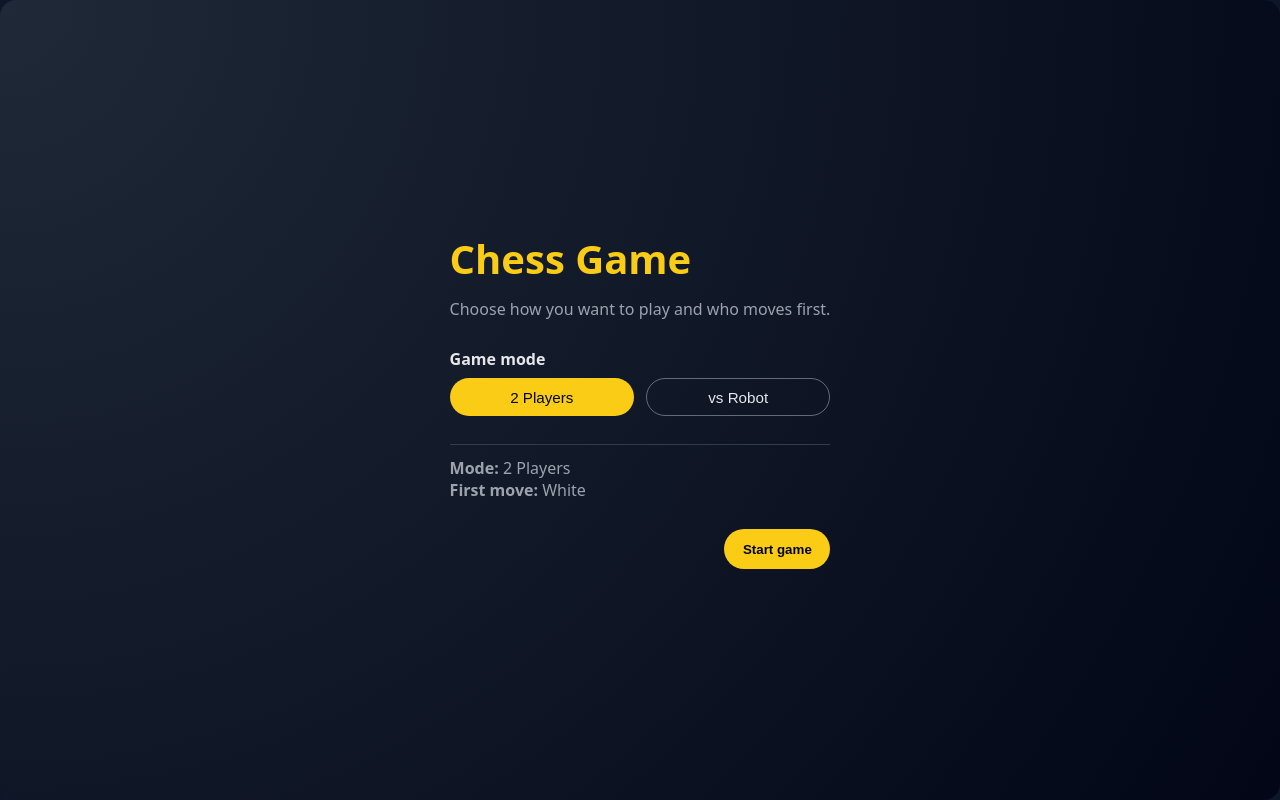
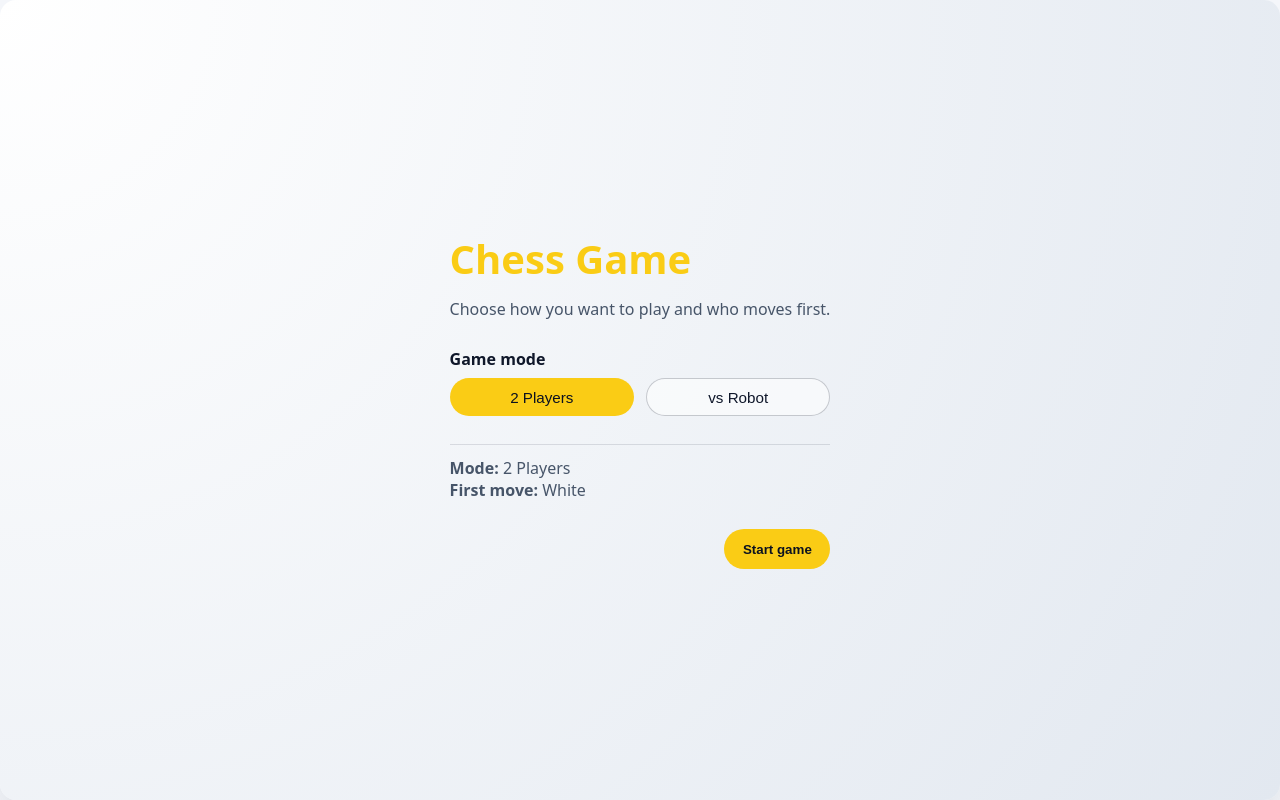
Before and after one commit to varspijoyan/chess-project, a React (Vite) app: page / in a window 1280 px wide. Built offline with nearby package versions, Linux system fonts and the light colour scheme.

Commit message:
Change entire ui

```diff
--- a/src/App.css
+++ b/src/App.css
@@ -1,10 +1,16 @@
  :root {
-  --bg-color: #0f172a;
-  --text-color: #e5e7eb;
+ --bg-color: #f5f7fb;
+ --text-color: #0f172a;
+ --muted-text: #475569;
   --accent-color: #facc15;
-  --card-bg: radial-gradient(circle at top left, #1f2937, #020617);
+ --text-on-accent: #0b1220;
+ --surface-bg: rgba(255, 255, 255, 0.72);
+ --surface-strong: #ffffff;
+ --card-bg: radial-gradient(circle at top left, #ffffff, #e2e8f0);
+ --border-color: rgba(15, 23, 42, 0.12);
+ --border-strong: rgba(15, 23, 42, 0.22);
   --border-radius-lg: 1rem;
-  --shadow-strong: 0 25px 50px -12px rgba(15, 23, 42, 0.9);
+ --shadow-strong: 0 25px 50px -12px rgba(15, 23, 42, 0.18);
 }
 
 *,
@@ -41,5 +47,5 @@ body {
 
 .App p {
   font-size: 1rem;
-  color: #9ca3af;
+  color: var(--muted-text);
 }
--- a/src/components/ChessBoard.tsx
+++ b/src/components/ChessBoard.tsx
@@ -1,6 +1,7 @@
 import React from "react";
 import "../styles/board.css";
-import type { Board, Piece, PlayerColor, Square } from "../types";
+import type { Board, Square } from "../types";
+import { PieceIcon } from "./PieceIcon";
 
 export interface ChessBoardProps {
   board: Board;
@@ -8,14 +9,6 @@ export interface ChessBoardProps {
   legalTargets: Square[];
   onSquareClick: (sq: Square) => void;
 }
-
-const pieceToSymbol = (piece: Piece): string => {
-  const map: Record<PlayerColor, Record<Piece["type"], string>> = {
-    white: { k: "♔", q: "♕", r: "♖", b: "♗", n: "♘", p: "♙" },
-    black: { k: "♚", q: "♛", r: "♜", b: "♝", n: "♞", p: "♟" }
-  };
-  return map[piece.color][piece.type];
-};
 
 const sameSquare = (a: Square, b: Square) => a.x === b.x && a.y === b.y;
 
@@ -53,9 +46,7 @@ export const ChessBoard: React.FC<ChessBoardProps> = ({
               aria-label={`Square ${String.fromCharCode(97 + x)}${8 - y}`}
             >
               {cell ? (
-                <span className="board__piece" aria-hidden="true">
-                  {pieceToSymbol(cell)}
-                </span>
+                <PieceIcon piece={cell} />
               ) : null}
               {isLegal ? <span className="board__dot" aria-hidden="true" /> : null}
             </button>
--- /dev/null
+++ b/src/components/PieceIcon.tsx
@@ -0,0 +1,45 @@
+import React from "react";
+import type { Piece, PieceType, PlayerColor } from "../types";
+
+type Props = {
+  piece: Pick<Piece, "type" | "color">;
+  className?: string;
+};
+
+const WIKI_BASE = "https://upload.wikimedia.org/wikipedia/commons";
+
+// Cburnett SVG set (widely used). These are transparent-background 45x45 assets.
+// Note: URLs are hard-coded to stable upload.wikimedia paths.
+const SRC: Record<PlayerColor, Record<PieceType, string>> = {
+  white: {
+    k: `${WIKI_BASE}/4/42/Chess_klt45.svg`,
+    q: `${WIKI_BASE}/1/15/Chess_qlt45.svg`,
+    r: `${WIKI_BASE}/7/72/Chess_rlt45.svg`,
+    b: `${WIKI_BASE}/b/b1/Chess_blt45.svg`,
+    n: `${WIKI_BASE}/7/70/Chess_nlt45.svg`,
+    p: `${WIKI_BASE}/4/45/Chess_plt45.svg`
+  },
+  black: {
+    k: `${WIKI_BASE}/f/f0/Chess_kdt45.svg`,
+    q: `${WIKI_BASE}/4/47/Chess_qdt45.svg`,
+    r: `${WIKI_BASE}/f/ff/Chess_rdt45.svg`,
+    b: `${WIKI_BASE}/9/98/Chess_bdt45.svg`,
+    n: `${WIKI_BASE}/e/ef/Chess_ndt45.svg`,
+    p: `${WIKI_BASE}/c/c7/Chess_pdt45.svg`
+  }
+};
+
+export const PieceIcon: React.FC<Props> = ({ piece, className }) => {
+  const src = SRC[piece.color][piece.type];
+
+  return (
+    <img
+      className={["board__pieceImg", className].filter(Boolean).join(" ")}
+      src={src}
+      alt=""
+      aria-hidden="true"
+      draggable={false}
+      loading="lazy"
+    />
+  );
+};
--- a/src/styles/board.css
+++ b/src/styles/board.css
@@ -5,7 +5,7 @@
   grid-template-columns: repeat(8, 1fr);
   border-radius: 0.75rem;
   overflow: hidden;
-  border: 1px solid rgba(55, 65, 81, 0.9);
+  border: 1px solid var(--border-strong);
 }
 
 .board__square {
@@ -20,11 +20,11 @@
 }
 
 .board__square--light {
-  background-color: #cbd5e1;
+  background-color: #f3e6c6;
 }
 
 .board__square--dark {
-  background-color: #334155;
+  background-color: #b58863;
 }
 
 .board__square--selected {
@@ -36,11 +36,11 @@
   box-shadow: inset 0 0 0 3px rgba(250, 204, 21, 0.35);
 }
 
-.board__piece {
-  font-size: clamp(24px, 5vw, 40px);
-  line-height: 1;
+.board__pieceImg {
+  width: clamp(28px, 5.6vw, 44px);
+  height: auto;
   user-select: none;
-  filter: drop-shadow(0 2px 1px rgba(0, 0, 0, 0.35));
+  filter: drop-shadow(0 2px 1px rgba(15, 23, 42, 0.18));
 }
 
 .board__dot {
@@ -48,5 +48,5 @@
   width: 12px;
   height: 12px;
   border-radius: 999px;
-  background-color: rgba(15, 23, 42, 0.35);
+  background-color: rgba(15, 23, 42, 0.22);
 }
--- a/src/styles/game-setup.css
+++ b/src/styles/game-setup.css
@@ -18,7 +18,7 @@
 
 .game-setup__subtitle {
   font-size: 0.95rem;
-  color: #9ca3af;
+  color: var(--muted-text);
 }
 
 .game-setup__options {
@@ -46,9 +46,9 @@
   flex: 1;
   padding: 0.6rem 0.9rem;
   border-radius: 999px;
-  border: 1px solid rgba(156, 163, 175, 0.6);
-  background: transparent;
-  color: inherit;
+  border: 1px solid var(--border-strong);
+  background: rgba(255, 255, 255, 0.55);
+  color: var(--text-color);
   font-size: 0.95rem;
   cursor: pointer;
   transition:
@@ -61,19 +61,20 @@
 .game-setup__button:hover {
   transform: translateY(-1px);
   border-color: var(--accent-color);
+  background-color: rgba(250, 204, 21, 0.14);
 }
 
 .game-setup__button--active {
   background-color: var(--accent-color);
-  color: #020617;
+  color: var(--text-on-accent);
   border-color: transparent;
 }
 
 .game-setup__summary {
   text-align: left;
   font-size: 0.95rem;
-  color: #d1d5db;
-  border-top: 1px solid rgba(55, 65, 81, 0.9);
+  color: var(--muted-text);
+  border-top: 1px solid var(--border-color);
   padding-top: 0.75rem;
 }
 
@@ -91,7 +92,7 @@
   border-radius: 999px;
   border: 1px solid transparent;
   background-color: var(--accent-color);
-  color: #020617;
+  color: var(--text-on-accent);
   font-weight: 700;
   cursor: pointer;
   transition: transform 0.1s ease-out, filter 0.15s ease-out;
--- a/src/styles/game.css
+++ b/src/styles/game.css
@@ -12,7 +12,11 @@
   display: flex;
   align-items: center;
   justify-content: center;
-  background: radial-gradient(circle at top, rgba(15, 23, 42, 0.85), rgba(15, 23, 42, 0.95));
+  background: radial-gradient(
+    circle at top,
+    rgba(248, 250, 252, 0.78),
+    rgba(226, 232, 240, 0.92)
+  );
   backdrop-filter: blur(4px);
   z-index: 20;
 }
@@ -22,22 +26,22 @@
   max-width: 340px;
   padding: 1.25rem 1.4rem;
   border-radius: 1rem;
-  background: rgba(15, 23, 42, 0.98);
-  border: 1px solid rgba(148, 163, 184, 0.6);
-  box-shadow: 0 18px 45px rgba(0, 0, 0, 0.7);
+  background: var(--surface-strong);
+  border: 1px solid rgba(15, 23, 42, 0.14);
+  box-shadow: 0 18px 45px rgba(15, 23, 42, 0.18);
   text-align: center;
 }
 
 .game__dialog-title {
   margin: 0 0 0.5rem 0;
   font-size: 1.35rem;
-  color: #e5e7eb;
+  color: var(--text-color);
 }
 
 .game__dialog-text {
   margin: 0 0 1rem 0;
   font-size: 0.98rem;
-  color: #d1d5db;
+  color: var(--muted-text);
 }
 
 .game__dialog-actions {
@@ -92,7 +96,7 @@
   grid-template-columns: repeat(auto-fit, minmax(180px, 1fr));
   gap: 0.25rem 1rem;
   font-size: 0.95rem;
-  color: #d1d5db;
+  color: var(--muted-text);
 }
 
 .game__meta-label {
@@ -103,10 +107,10 @@
   flex: 0 0 360px;
   width: min(92vw, 360px);
   height: min(92vw, 520px);
-  border: 1px solid rgba(156, 163, 175, 0.35);
+  border: 1px solid rgba(15, 23, 42, 0.12);
   border-radius: 12px;
   padding: 0.75rem;
-  background: rgba(17, 24, 39, 0.35);
+  background: var(--surface-bg);
   display: flex;
   flex-direction: column;
 }
@@ -122,16 +126,16 @@
 .history__title {
   margin: 0;
   font-size: 1.1rem;
-  color: #e5e7eb;
+  color: var(--text-color);
 }
 
 .history__count {
   font-size: 0.9rem;
-  color: #9ca3af;
+  color: var(--muted-text);
 }
 
 .history__empty {
-  color: #9ca3af;
+  color: var(--muted-text);
   font-size: 0.95rem;
   padding: 0.5rem 0.25rem;
 }
@@ -147,7 +151,7 @@
 .history__col-title {
   font-size: 0.95rem;
   font-weight: 700;
-  color: #e5e7eb;
+  color: var(--text-color);
   margin: 0 0 0.35rem 0;
 }
 
@@ -160,7 +164,7 @@
 }
 
 .history__move {
-  color: #9ca3af;
+  color: var(--muted-text);
 }
 
 .history__move-text {
@@ -170,8 +174,8 @@
 .history__cell {
   padding: 0.35rem 0.5rem;
   border-radius: 8px;
-  border: 1px solid rgba(156, 163, 175, 0.25);
-  background: rgba(3, 7, 18, 0.35);
+  border: 1px solid rgba(15, 23, 42, 0.12);
+  background: rgba(255, 255, 255, 0.7);
   white-space: nowrap;
   overflow: hidden;
   text-overflow: ellipsis;
@@ -181,11 +185,11 @@
 }
 
 .history__cell--white {
-  border-color: rgba(229, 231, 235, 0.25);
+  border-color: rgba(15, 23, 42, 0.12);
 }
 
 .history__cell--black {
-  border-color: rgba(75, 85, 99, 0.5);
+  border-color: rgba(15, 23, 42, 0.18);
 }
 
 @media (max-width: 860px) {
```
Also changed, not shown: src/assets/PIECES_ATTRIBUTION.md (added, +8 -0 lines).
